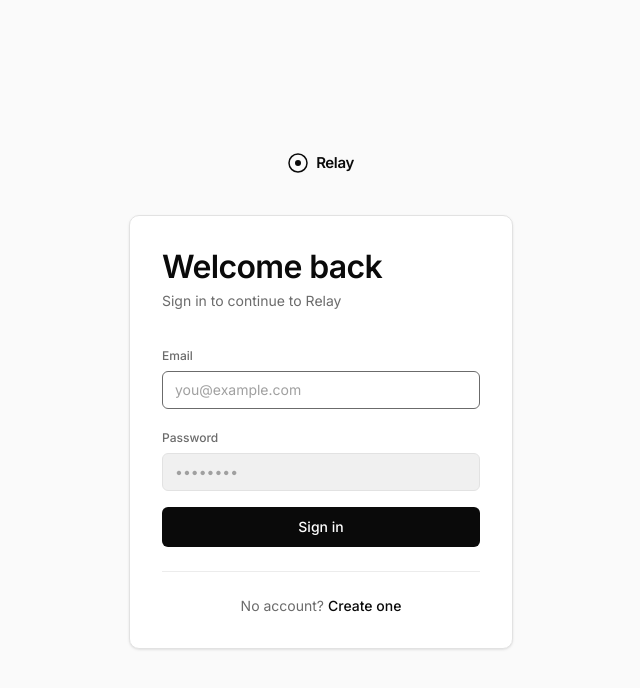
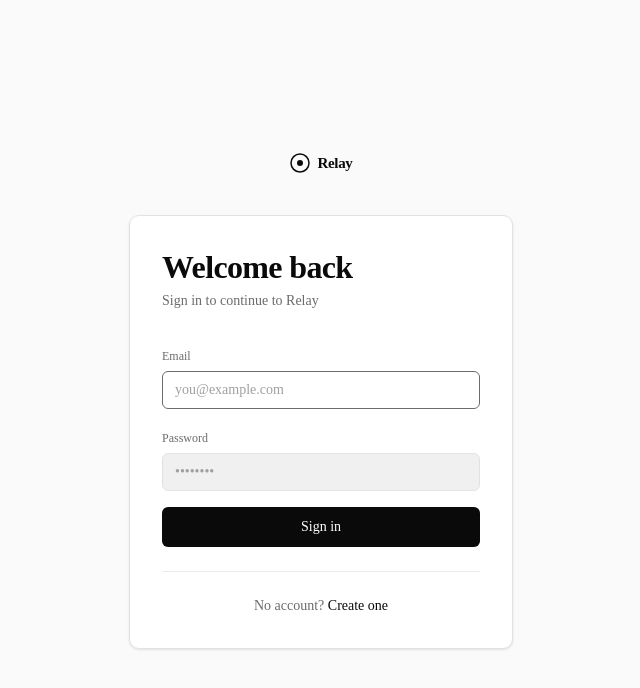
Before and after one commit to faheembm/Circle, a Next.js app: page /auth/login in a window 1280 px wide. Shown: the top 688 px of the page, without its empty margins (319-959 px from the left). Built offline with nearby package versions, Linux system fonts and the light colour scheme.

Commit message:
Remove remote Google font dependency for reliable builds

```diff
--- a/app/layout.tsx
+++ b/app/layout.tsx
@@ -1,10 +1,7 @@
 import type { Metadata, Viewport } from 'next'
-import { Inter } from 'next/font/google'
 import { AuthProvider } from '@/hooks/useAuth'
 import { ThemeProvider } from '@/hooks/useTheme'
 import './globals.css'
-
-const inter = Inter({ subsets: ['latin'], variable: '--font-inter' })
 
 export const metadata: Metadata = {
   title: 'Relay — Real-time chat',
@@ -35,7 +32,6 @@
   return (
     <html lang="en" suppressHydrationWarning>
       <head>
-        <link rel="preconnect" href="https://fonts.googleapis.com" />
         <script
           dangerouslySetInnerHTML={{
             __html: `
@@ -49,7 +45,7 @@
           }}
         />
       </head>
-      <body className={`${inter.variable} font-sans antialiased`}>
+      <body className="font-sans antialiased">
         <ThemeProvider>
           <AuthProvider>
             {children}
```
